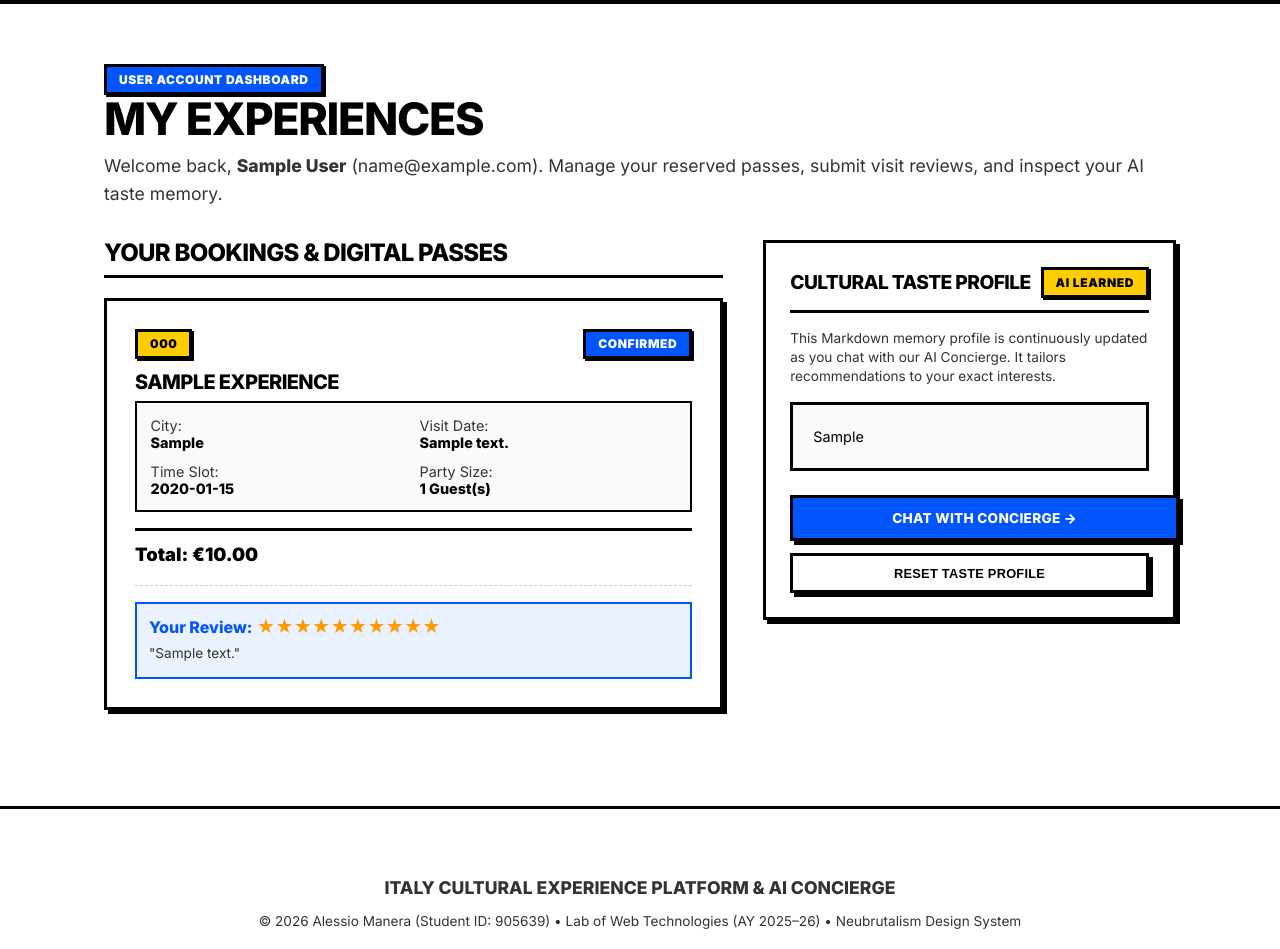
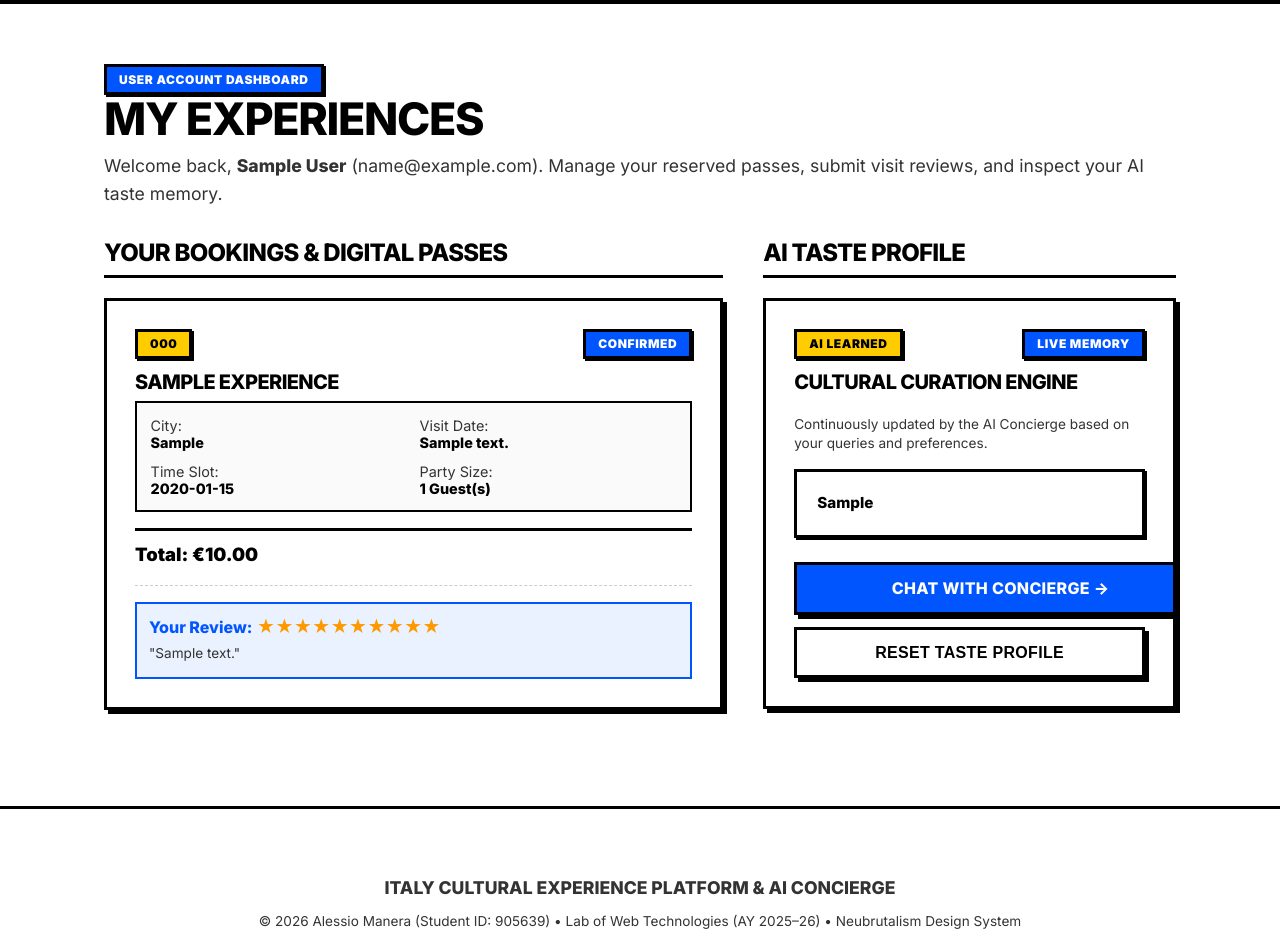
Before and after one commit to alessiomanera/web-tech-lab-2026, a Flask app: page /profile in a window 1280 px wide. Shown: the part 70-1019 px from the top of the page. Run offline with Flask 3, Linux system fonts and the light colour scheme; the visitor is signed in with stand-in values (Sample User, id 1); tables that the repository leaves empty hold one stand-in row (values such as "Sample post").

Commit message:
fix(profile): align Cultural Taste Profile layout, headings, and card hierarchy with bookings column

```diff
--- a/routes.py
+++ b/routes.py
@@ -281,6 +281,31 @@ def guide_redirect():
     return redirect(url_for('main.concierge'))
 
 
+def _parse_taste_profile(raw_text):
+    """
+    Parses a Markdown Cultural Taste Profile into structured items
+    for clean, aligned template rendering.
+    """
+    if not raw_text:
+        return []
+    items = []
+    for line in raw_text.splitlines():
+        line = line.strip()
+        if not line or line.startswith('#'):
+            continue
+        if line.startswith('-'):
+            line = line.lstrip('- ').strip()
+        if '**' in line:
+            parts = line.split('**')
+            if len(parts) >= 3:
+                key = parts[1].rstrip(':').strip()
+                val = parts[2].lstrip(':').strip()
+                items.append({'label': key, 'value': val})
+                continue
+        items.append({'label': None, 'value': line})
+    return items
+
+
 @main_bp.route('/profile')
 @login_required
 def profile():
@@ -309,7 +334,15 @@ def profile():
         d = dict(row)
         d['selected_addons'] = _parse_json_column(d.get('selected_addons_json'))
         bookings_list.append(d)
-    return render_template('profile.html', user=user, bookings=bookings_list)
+
+    taste_items = _parse_taste_profile(user['preferences'] if user else '')
+
+    return render_template(
+        'profile.html',
+        user=user,
+        bookings=bookings_list,
+        taste_items=taste_items
+    )
 
 
 # -----------------------------------------------------------------------------
--- a/static/css/components.css
+++ b/static/css/components.css
@@ -1113,12 +1113,49 @@
 }
 
 .memory-profile-box {
-    background: #FAFAFA;
+    background: #FFFFFF;
     border: var(--border-width) solid var(--border-color);
     padding: 1.25rem;
-    font-size: 0.9rem;
-    line-height: 1.6;
+    font-size: 0.95rem;
+    line-height: 1.5;
     margin-bottom: 1.5rem;
+    box-shadow: 2px 2px 0px 0px #000000;
+}
+
+.taste-profile-list {
+    list-style: none;
+    padding: 0;
+    margin: 0;
+    display: flex;
+    flex-direction: column;
+    gap: 0.85rem;
+}
+
+.taste-item {
+    display: flex;
+    flex-direction: column;
+    gap: 0.2rem;
+    padding-bottom: 0.65rem;
+    border-bottom: 1px dashed #CCCCCC;
+}
+
+.taste-item:last-child {
+    border-bottom: none;
+    padding-bottom: 0;
+}
+
+.taste-label {
+    font-size: 0.78rem;
+    font-weight: 900;
+    text-transform: uppercase;
+    letter-spacing: 0.05em;
+    color: var(--accent-color);
+}
+
+.taste-value {
+    font-size: 0.95rem;
+    font-weight: 700;
+    color: #000000;
 }
 
 .italic-secondary-m-0 {
--- a/templates/profile.html
+++ b/templates/profile.html
@@ -120,21 +120,39 @@
 
     <!-- Right Column: Cultural Taste Profile -->
     <div>
-        <div class="memory-side-card">
-            <div class="side-card-header">
-                <h2 class="side-card-title">
-                    Cultural Taste Profile
+        <h2 class="profile-section-title">
+            AI Taste Profile
         </h2>
+
+        <aside class="card bg-white" aria-labelledby="taste-profile-heading">
+            <div class="card-content">
+                <div class="card-header">
                     <span class="badge badge-yellow">AI Learned</span>
+                    <span class="badge badge-blue">Live Memory</span>
                 </div>
 
+                <h3 id="taste-profile-heading" class="card-heading">
+                    Cultural Curation Engine
+                </h3>
+
                 <p class="side-card-description">
-                This Markdown memory profile is continuously updated as you chat with our AI Concierge. It tailors recommendations to your exact interests.
+                    Continuously updated by the AI Concierge based on your queries and preferences.
                 </p>
 
                 <div class="memory-profile-box">
-                {% if user.preferences %}
-                    {{ user.preferences|replace('\n', '<br>')|safe }}
+                    {% if taste_items %}
+                        <ul class="taste-profile-list">
+                            {% for item in taste_items %}
+                            <li class="taste-item">
+                                {% if item.label %}
+                                <span class="taste-label">{{ item.label }}</span>
+                                <span class="taste-value">{{ item.value }}</span>
+                                {% else %}
+                                <span class="taste-value">{{ item.value }}</span>
+                                {% endif %}
+                            </li>
+                            {% endfor %}
+                        </ul>
                     {% else %}
                         <p class="italic-secondary-m-0">
                             No taste profile recorded yet. Chat with the Concierge to build your personalized profile!
@@ -143,14 +161,15 @@
                 </div>
 
                 <div class="flex-column-gap-sm">
-                <a href="{{ url_for('main.concierge') }}" class="cta-button cta-button-blue w-100 cta-button-blue-sm">
+                    <a href="{{ url_for('main.concierge') }}" class="cta-button cta-button-blue w-100 text-center">
                         Chat with Concierge &rarr;
                     </a>
-                <button type="button" id="profile-reset-btn" class="cta-button cta-button-outline w-100 cta-button-outline-sm">
+                    <button type="button" id="profile-reset-btn" class="cta-button cta-button-outline w-100">
                         Reset Taste Profile
                     </button>
                 </div>
             </div>
+        </aside>
     </div>
 </div>
 
```
Lines whose indentation alone changed are shown as unchanged.
